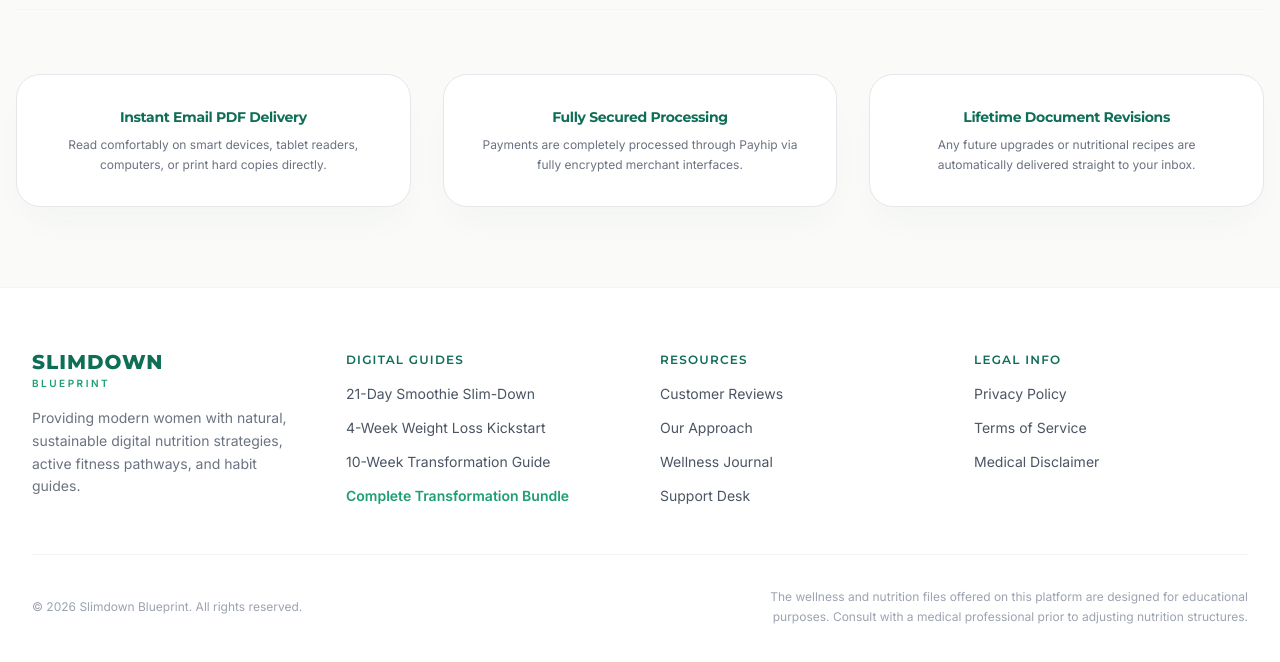
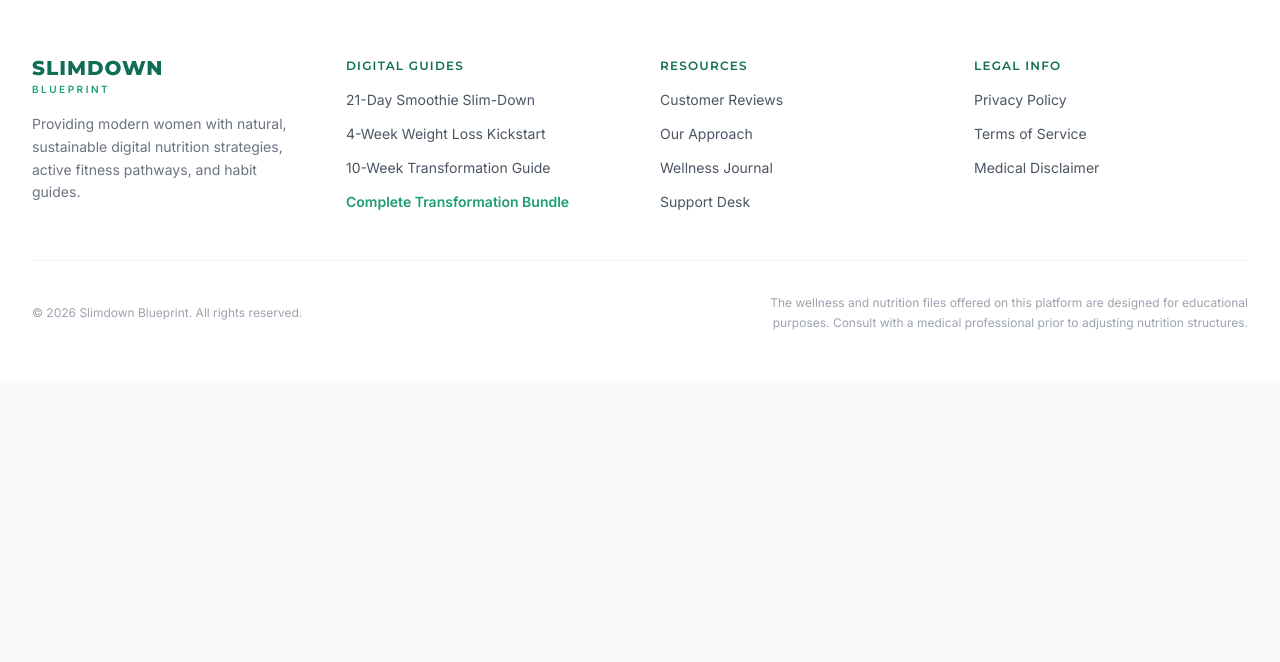
Before and after one commit to himeldhar43-create/Slimdown-Blueprint, a Next.js app: page /shop in a window 1280 px wide. Shown: the part 2120-2782 px from the top of the page. After the commit the page ends 2500 px from the top, so only its background shows below. Built offline with nearby package versions, Linux system fonts and the light colour scheme.

Commit message:
Add files via upload

```diff
--- a/src/app/shop/page.tsx
+++ b/src/app/shop/page.tsx
@@ -13,6 +13,9 @@ export default function ShopPage() {
       title: "The 21-Day Smoothie Slim-Down",
       price: "9.99",
       slug: "smoothie-slim-down",
+      payhipLink: "https://payhip.com/b/nIp73",
+      image: "/smoothie.jpeg",
+      description: "A delicious, nutrient-packed smoothie guide engineered specifically to target stubborn bloating, optimize digestion, and support natural metabolic balance in 21 days.",
       bullets: [
         "20 Smoothie Recipes",
         "21-Day Meal Plan",
@@ -26,6 +29,9 @@ export default function ShopPage() {
       title: "4-Week Weight Loss Kickstart",
       price: "12.99",
       slug: "4-week-kickstart",
+      payhipLink: "https://payhip.com/b/fBC4n",
+      image: "/kickstart.jpeg",
+      description: "A gentle, low-impact exercise guide combined with a hormone-conscious meal template designed to safely wake up your metabolic rate from home without exhausting your body.",
       bullets: [
         "Home Workout Program",
         "Meal Plan",
@@ -38,6 +44,9 @@ export default function ShopPage() {
       title: "10-Week Transformation Guide",
       price: "19.99",
       slug: "10-week-transformation",
+      payhipLink: "https://payhip.com/b/iOpRW",
+      image: "/transformation.jpeg",
+      description: "Our complete progressive wellness blueprint designed to reshape your habits, optimize body re-composition, and establish lasting lifestyle changes.",
       bullets: [
         "Complete Workout System",
         "Nutrition Strategy",
@@ -51,6 +60,9 @@ export default function ShopPage() {
       price: "29.99",
       slug: "bundle",
       isBundle: true,
+      payhipLink: "https://payhip.com/b/L8DhG",
+      image: "/hero-bg.jpeg",
+      description: "Obtain every single resource in our product line. This complete package provides an adaptable, holistic plan for balanced wellness, nutrition, and strength.",
       bullets: [
         "The 21-Day Smoothie Slim-Down",
         "4-Week Weight Loss Kickstart",
@@ -85,30 +97,11 @@ export default function ShopPage() {
               slug={p.slug}
               bullets={p.bullets}
               isBundle={p.isBundle}
+              payhipLink={p.payhipLink}
+              image={p.image}
+              description={p.description}
             />
           ))}
-        </div>
-
-        {/* Brand Guarantees */}
-        <div className="mt-24 border-t border-gray-100 pt-16 grid grid-cols-1 md:grid-cols-3 gap-8 text-center">
-          <div className="space-y-2 bg-white p-8 rounded-3xl border border-gray-55 shadow-premium">
-            <h3 className="font-heading font-bold text-sm text-brand-dark">Instant Email PDF Delivery</h3>
-            <p className="text-gray-500 text-xs leading-relaxed">
-              Read comfortably on smart devices, tablet readers, computers, or print hard copies directly.
-            </p>
-          </div>
-          <div className="space-y-2 bg-white p-8 rounded-3xl border border-gray-55 shadow-premium">
-            <h3 className="font-heading font-bold text-sm text-brand-dark">Fully Secured Processing</h3>
-            <p className="text-gray-500 text-xs leading-relaxed">
-              Payments are completely processed through Payhip via fully encrypted merchant interfaces.
-            </p>
-          </div>
-          <div className="space-y-2 bg-white p-8 rounded-3xl border border-gray-55 shadow-premium">
-            <h3 className="font-heading font-bold text-sm text-brand-dark">Lifetime Document Revisions</h3>
-            <p className="text-gray-500 text-xs leading-relaxed">
-              Any future upgrades or nutritional recipes are automatically delivered straight to your inbox.
-            </p>
-          </div>
         </div>
       </div>
     </div>
```
